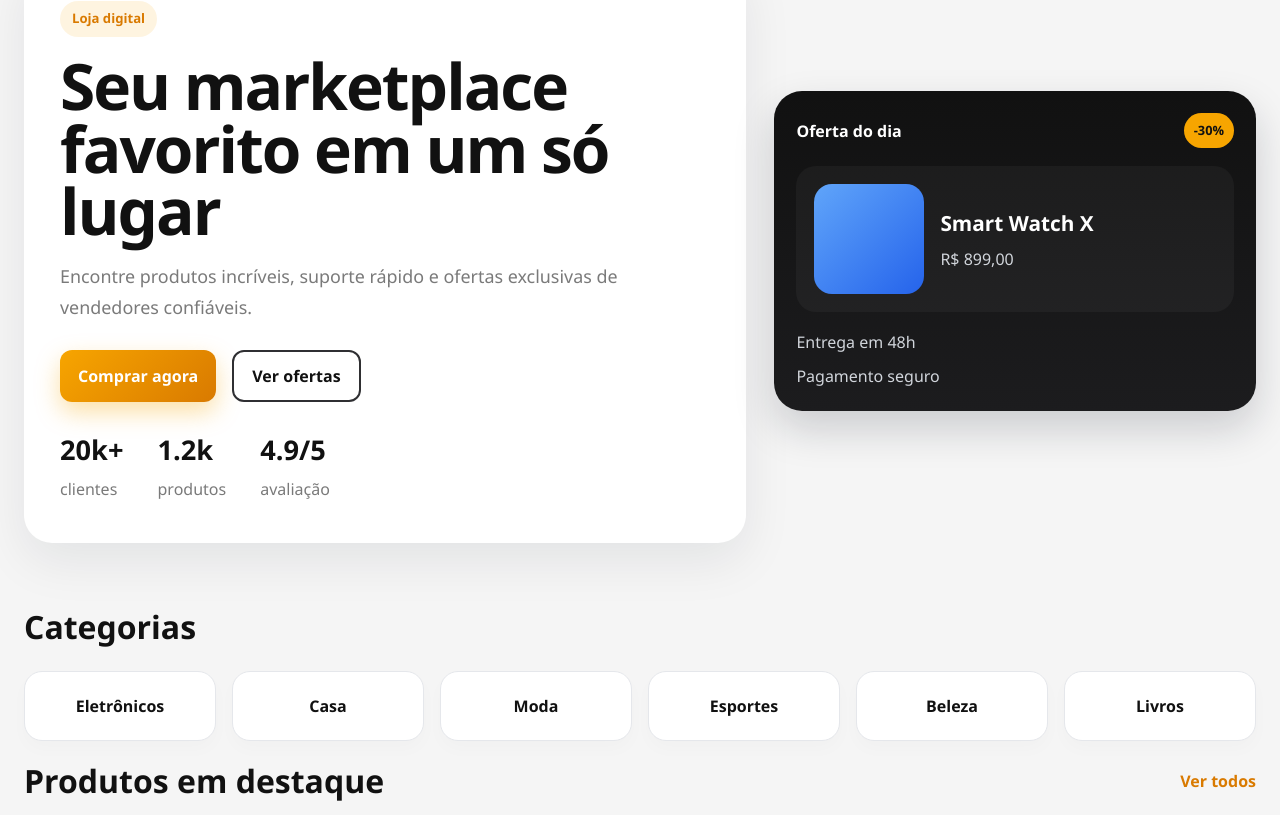
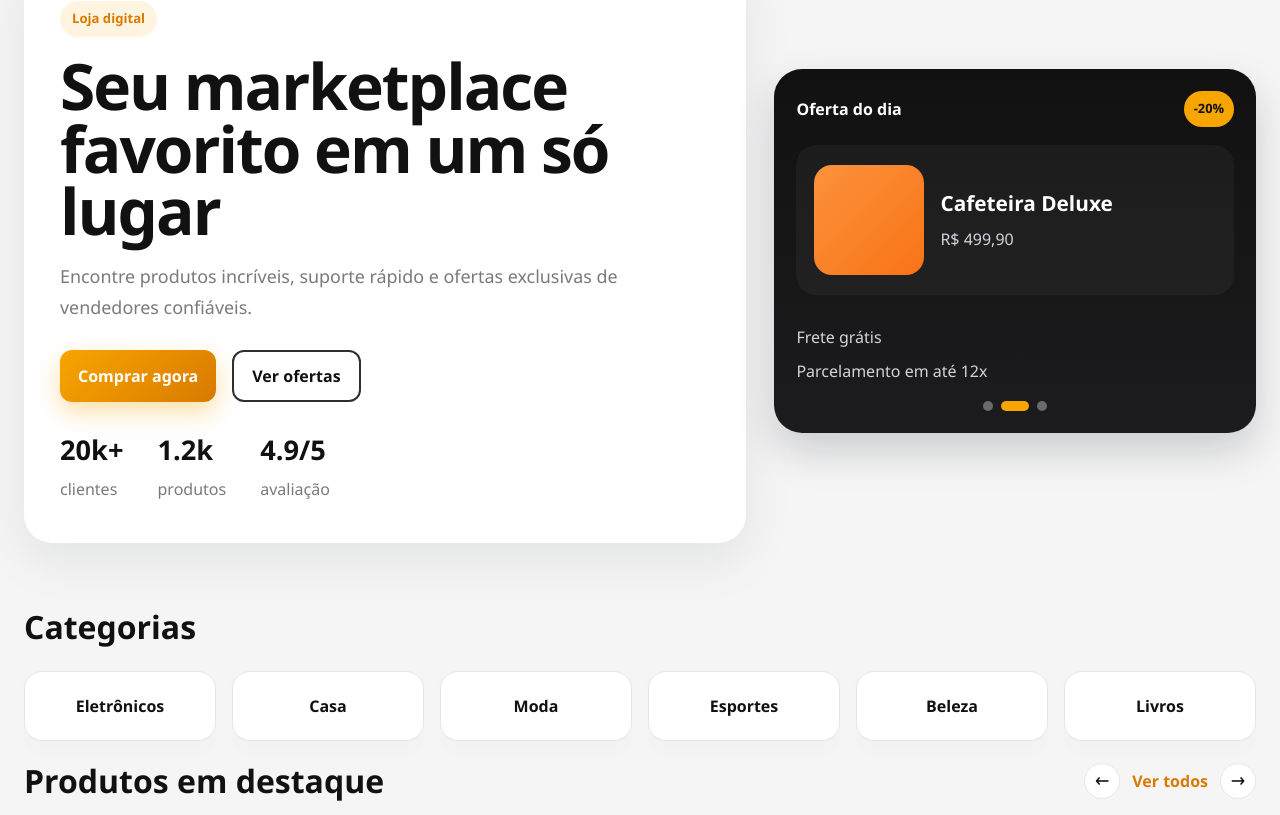
Before and after one commit to appsoft-lucio/appSoftMarketplace, a React (Vite) app in the folder frontend/: page / in a window 1280 px wide. Shown: the part 245-1060 px from the top of the page. Built offline with nearby package versions, Linux system fonts and the light colour scheme.

Commit message:
feat: add carrossel hero e catalogo em destaque

```diff
--- a/frontend/src/index.css
+++ b/frontend/src/index.css
@@ -117,6 +117,12 @@ img {
   box-shadow: 0 10px 24px rgba(247, 165, 0, 0.35);
 }
 
+.btn-dark {
+  background: var(--bg-dark);
+  color: var(--white);
+  box-shadow: 0 10px 18px rgba(17, 24, 39, 0.18);
+}
+
 :focus-visible {
   outline: 2px solid var(--primary);
   outline-offset: 2px;
--- a/frontend/src/pages/HomePage.css
+++ b/frontend/src/pages/HomePage.css
@@ -144,6 +144,13 @@
   box-shadow: 0 18px 40px rgba(17, 24, 39, 0.18);
 }
 
+.carousel-panel {
+  position: relative;
+  overflow: hidden;
+  border-radius: 20px;
+  min-height: 170px;
+}
+
 .card-header {
   display: flex;
   justify-content: space-between;
@@ -168,12 +175,17 @@
   border-radius: 20px;
   padding: 18px;
   margin-bottom: 18px;
+  min-height: 150px;
+  transition:
+    transform 0.35s ease,
+    opacity 0.35s ease;
 }
 
 .product-image {
   width: 110px;
   height: 110px;
   border-radius: 18px;
+  flex-shrink: 0;
 }
 
 .azul {
@@ -208,6 +220,31 @@
   flex-direction: column;
   gap: 10px;
   color: #d1d5db;
+  margin-top: 10px;
+}
+
+.carousel-dots {
+  display: flex;
+  justify-content: center;
+  gap: 8px;
+  margin-top: 18px;
+}
+
+.dot {
+  width: 10px;
+  height: 10px;
+  border-radius: 50%;
+  border: none;
+  background: rgba(255, 255, 255, 0.35);
+  padding: 0;
+  cursor: pointer;
+  transition: all 0.2s ease;
+}
+
+.dot.active {
+  width: 28px;
+  border-radius: 999px;
+  background: var(--primary);
 }
 
 .categories {
@@ -226,9 +263,29 @@
   color: var(--bg-dark);
 }
 
+.products-actions {
+  display: flex;
+  align-items: center;
+  gap: 12px;
+}
+
 .section-title a {
   color: var(--primary-dark);
   font-weight: 700;
+}
+
+.carousel-btn {
+  width: 36px;
+  height: 36px;
+  border-radius: 50%;
+  border: 1px solid var(--line);
+  background: var(--white);
+  color: var(--bg-dark);
+  font-size: 1.2rem;
+  display: inline-flex;
+  align-items: center;
+  justify-content: center;
+  cursor: pointer;
 }
 
 .category-grid {
--- a/frontend/src/pages/HomePage.jsx
+++ b/frontend/src/pages/HomePage.jsx
@@ -1,50 +1,105 @@
-import Header from '../components/Header';
-import Footer from '../components/Footer';
-import Button from '../components/Button';
-import ProductCard from '../components/ProductCard';
-import './HomePage.css';
+import { useEffect, useState } from "react";
+import Header from "../components/Header";
+import Footer from "../components/Footer";
+import Button from "../components/Button";
+import ProductCard from "../components/ProductCard";
+import "./HomePage.css";
 
 const categorias = [
-  'Eletrônicos',
-  'Casa',
-  'Moda',
-  'Esportes',
-  'Beleza',
-  'Livros',
+  "Eletrônicos",
+  "Casa",
+  "Moda",
+  "Esportes",
+  "Beleza",
+  "Livros",
+];
+
+const ofertas = [
+  {
+    id: 1,
+    nome: "Smart Watch X",
+    preco: "R$ 899,00",
+    desconto: "-30%",
+    cor: "azul",
+    entrega: "Entrega em 48h",
+    pagamento: "Pagamento seguro",
+  },
+  {
+    id: 2,
+    nome: "Cafeteira Deluxe",
+    preco: "R$ 499,90",
+    desconto: "-20%",
+    cor: "laranja",
+    entrega: "Frete grátis",
+    pagamento: "Parcelamento em até 12x",
+  },
+  {
+    id: 3,
+    nome: "Tênis Runner",
+    preco: "R$ 329,90",
+    desconto: "-25%",
+    cor: "verde",
+    entrega: "Entrega em 24h",
+    pagamento: "Compra protegida",
+  },
 ];
 
 const produtos = [
   {
     id: 1,
-    nome: 'AirPods Pro',
+    nome: "AirPods Pro",
     preco: 1299.0,
-    categoria: 'Eletrônicos',
-    cor: 'azul',
+    categoria: "Eletrônicos",
+    cor: "azul",
   },
   {
     id: 2,
-    nome: 'Cafeteira Deluxe',
+    nome: "Cafeteira Deluxe",
     preco: 499.9,
-    categoria: 'Casa',
-    cor: 'laranja',
+    categoria: "Casa",
+    cor: "laranja",
   },
   {
     id: 3,
-    nome: 'Tênis Runner',
+    nome: "Tênis Runner",
     preco: 329.9,
-    categoria: 'Esportes',
-    cor: 'verde',
+    categoria: "Esportes",
+    cor: "verde",
   },
   {
     id: 4,
-    nome: 'Relógio Smart',
+    nome: "Relógio Smart",
     preco: 899.0,
-    categoria: 'Moda',
-    cor: 'roxo',
+    categoria: "Moda",
+    cor: "roxo",
   },
 ];
 
 function HomePage() {
+  const [slideAtivo, setSlideAtivo] = useState(0);
+  const [indiceProdutos, setIndiceProdutos] = useState(0);
+
+  useEffect(() => {
+    const timer = setInterval(() => {
+      setSlideAtivo((atual) => (atual + 1) % ofertas.length);
+    }, 3000);
+
+    return () => clearInterval(timer);
+  }, []);
+
+  useEffect(() => {
+    const timer = setInterval(() => {
+      setIndiceProdutos((atual) => (atual + 1) % produtos.length);
+    }, 5000);
+
+    return () => clearInterval(timer);
+  }, []);
+
+  const ofertaAtual = ofertas[slideAtivo];
+  const produtosVisiveis = Array.from({ length: 4 }, (_, index) => {
+    return produtos[(indiceProdutos + index) % produtos.length];
+  });
+
   return (
     <div className="marketplace">
       <Header />
@@ -55,8 +110,8 @@ function HomePage() {
             <span className="badge">Loja digital</span>
             <h1>Seu marketplace favorito em um só lugar</h1>
             <p>
-              Encontre produtos incríveis, suporte rápido e ofertas exclusivas de
-              vendedores confiáveis.
+              Encontre produtos incríveis, suporte rápido e ofertas exclusivas
+              de vendedores confiáveis.
             </p>
 
             <div className="hero-actions">
@@ -85,21 +140,35 @@ function HomePage() {
           <div className="hero-card">
             <div className="card-header">
               <span>Oferta do dia</span>
-              <span className="discount">-30%</span>
+              <span className="discount">{ofertaAtual.desconto}</span>
             </div>
 
-            <div className="product-preview">
-              <div className="product-image azul"></div>
+            <div className="carousel-panel">
+              <div className="product-preview">
+                <div className={`product-image ${ofertaAtual.cor}`}></div>
 
-              <div className="product-info">
-                <h3>Smart Watch X</h3>
-                <p>R$ 899,00</p>
+                <div className="product-info">
+                  <h3>{ofertaAtual.nome}</h3>
+                  <p>{ofertaAtual.preco}</p>
+                </div>
               </div>
             </div>
 
             <div className="mini-list">
-              <span>Entrega em 48h</span>
-              <span>Pagamento seguro</span>
+              <span>{ofertaAtual.entrega}</span>
+              <span>{ofertaAtual.pagamento}</span>
+            </div>
+
+            <div className="carousel-dots" aria-label="Indicadores de oferta">
+              {ofertas.map((oferta, index) => (
+                <button
+                  key={oferta.id}
+                  type="button"
+                  className={`dot ${index === slideAtivo ? "active" : ""}`}
+                  aria-label={`Ver oferta ${index + 1}`}
+                  onClick={() => setSlideAtivo(index)}
+                />
+              ))}
             </div>
           </div>
         </section>
@@ -121,12 +190,42 @@ function HomePage() {
         <section className="products">
           <div className="section-title">
             <h2>Produtos em destaque</h2>
-            <a href="#">Ver todos</a>
+
+            <div className="products-actions">
+              <button
+                type="button"
+                className="carousel-btn"
+                aria-label="Produto anterior"
+                onClick={() =>
+                  setIndiceProdutos(
+                    (atual) => (atual - 1 + produtos.length) % produtos.length,
+                  )
+                }
+              >
+                ←
+              </button>
+
+              <a href="#">Ver todos</a>
+
+              <button
+                type="button"
+                className="carousel-btn"
+                aria-label="Próximo produto"
+                onClick={() =>
+                  setIndiceProdutos((atual) => (atual + 1) % produtos.length)
+                }
+              >
+                →
+              </button>
+            </div>
           </div>
 
           <div className="product-grid">
-            {produtos.map((produto) => (
-              <ProductCard key={produto.id} produto={produto} />
+            {produtosVisiveis.map((produto) => (
+              <ProductCard
+                key={`${produto.id}-${produto.nome}`}
+                produto={produto}
+              />
             ))}
           </div>
         </section>
```
